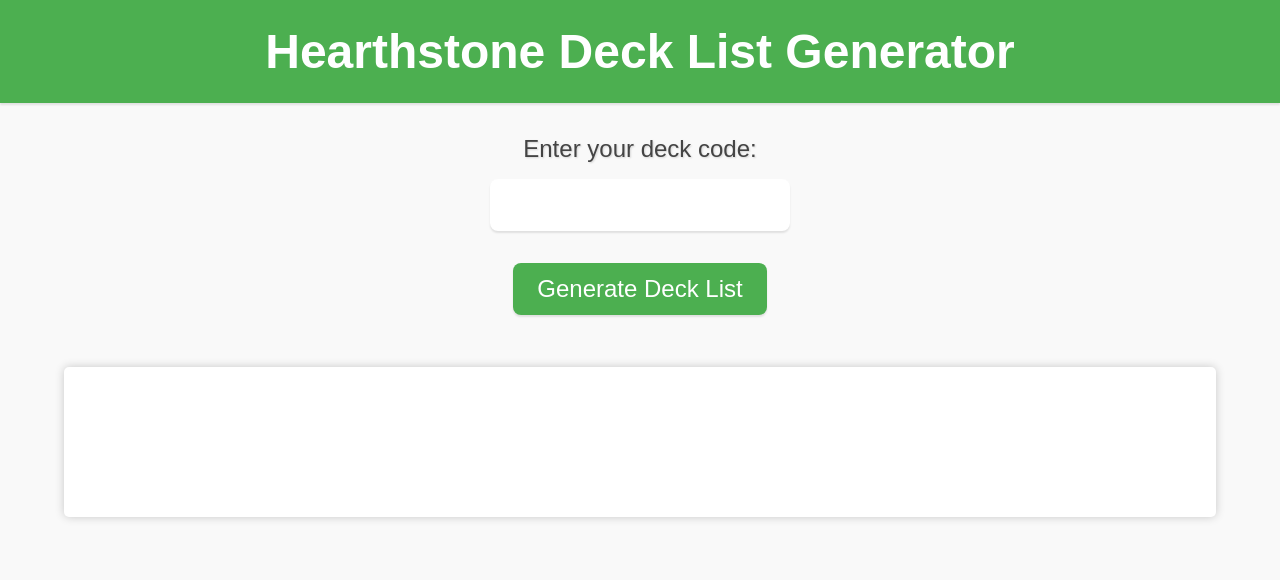
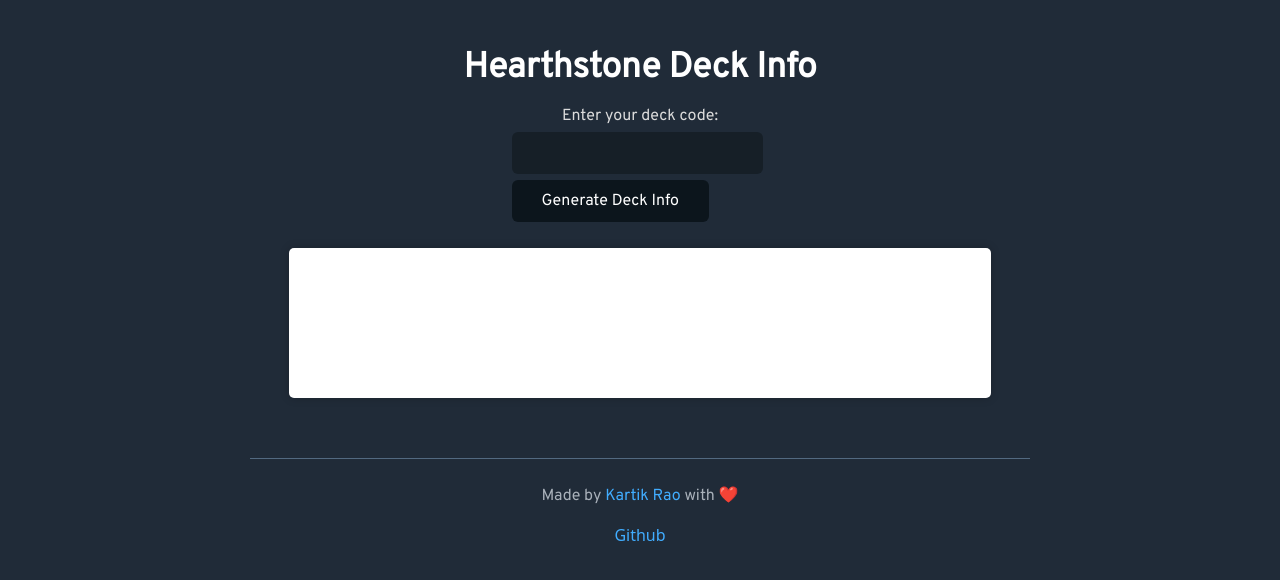
Before and after one commit to kr40/hsdeckgen, a plain HTML site: page index.html in a window 1280 px wide. Drawn offline with nearby package versions, Linux system fonts and the light colour scheme.

Commit message:
Changed styles

```diff
--- a/app.js
+++ b/app.js
@@ -75,6 +75,8 @@
 		.catch((error) => {
 			deckList.textContent = 'Error: Failed to fetch deck data.';
 		});
+
+	document.getElementById('deck-code').value = '';
 }
 
 function getDustCost(rarity) {
--- a/index.html
+++ b/index.html
@@ -1,19 +1,43 @@
 <!DOCTYPE html>
 <html lang="en">
 	<head>
+		<!-- Meta Tags -->
 		<meta charset="UTF-8" />
 		<meta name="viewport" content="width=device-width, initial-scale=1.0" />
-		<title>Hearthstone Deck List</title>
-		<link rel="stylesheet" href="style.css" />
+
+		<!-- Other Links -->
+		<link rel="icon" type="image/svg+xml" href="/favicon.svg" />
+
+		<!-- CSS Reset -->
+		<link href="https://unpkg.com/sanitize.css" rel="stylesheet" />
+		<link href="https://unpkg.com/sanitize.css/forms.css" rel="stylesheet" />
+		<link href="https://unpkg.com/sanitize.css/assets.css" rel="stylesheet" />
+		<link href="https://unpkg.com/sanitize.css/typography.css" rel="stylesheet" />
+		<link href="https://unpkg.com/sanitize.css/reduce-motion.css" rel="stylesheet" />
+
+		<!-- Water.css (Class-less Framework) -->
+		<link rel="stylesheet" href="https://cdn.jsdelivr.net/npm/water.css@2/out/dark.css" />
+
+		<!-- Your Styles -->
+		<link rel="stylesheet" href="/style.css" />
 	</head>
 	<body>
-		<h1>Hearthstone Deck List Generator</h1>
-		<form>
-			<label for="deck-code">Enter your deck code:</label>
-			<input type="text" id="deck-code" name="deck-code" required />
-			<button type="submit">Generate Deck List</button>
-		</form>
-		<div id="deck-list"></div>
+		<header>
+			<h1>Hearthstone Deck Info</h1>
+		</header>
+		<main class="container">
+			<form>
+				<label for="deck-code">Enter your deck code:</label>
+				<input type="text" id="deck-code" name="deck-code" required />
+				<button type="submit">Generate Deck Info</button>
+			</form>
+			<div id="deck-list"></div>
+			<!-- <button class="copyDeckCode" onclick="copyDeckCode()">Copy Deck Code</button> -->
+		</main>
+		<footer>
+			<p>Made by <a href="https://github.com/kr40" target="_blank">Kartik Rao</a> with ❤️</p>
+			<a href="https://github.com/kr40/hsdeckgen" target="_blank">Github</a>
+		</footer>
 		<script src="https://unpkg.com/deckstrings@2.2.1/dist/browser.js"></script>
 		<script src="app.js"></script>
 	</body>
--- a/style.css
+++ b/style.css
@@ -1,88 +1,46 @@
-:root {
-	--primary-color: #4caf50;
-	--secondary-color: #81c784;
-	--background-color: #f9f9f9;
-	--text-color: #444;
-	--text-shadow: 1px 1px 2px rgba(0, 0, 0, 0.15);
-	--box-shadow: 0px 2px 2px rgba(0, 0, 0, 0.1);
+/** Imports  */
+
+@import url('https://fonts.googleapis.com/css?family=Overpass');
+@import url('https://fonts.googleapis.com/css?family=Roboto');
+
+/** Your styles go here */
+
+h1 {
+	font-family: Overpass, monospace;
+	text-align: center;
 }
 
-*,
-::before,
-::after {
-	box-sizing: border-box;
-	margin: 0;
-	padding: 0;
+p {
+	font-family: Overpass, monospace;
 }
 
-body {
-	display: flex;
-	flex-direction: column;
-	min-height: 100vh;
-	background-color: var(--background-color);
-	font-family: Arial, sans-serif;
-	font-size: 16px;
+label {
+	font-family: Overpass, monospace;
+	display: block;
+	text-align: center;
 }
 
-h1 {
-	background-color: var(--primary-color);
-	color: white;
-	font-size: 48px;
-	font-weight: bold;
-	margin-bottom: 32px;
-	padding: 24px;
-	text-align: center;
-	box-shadow: var(--box-shadow);
+button {
+	font-family: Overpass, monospace;
 }
 
-form {
+.container {
 	display: flex;
 	flex-direction: column;
 	align-items: center;
-	margin-bottom: 32px;
+	justify-content: center;
 }
 
-label {
-	font-size: 24px;
-	margin-bottom: 16px;
-	text-align: center;
-	color: var(--text-color);
-	text-shadow: var(--text-shadow);
+header {
+	display: flex;
+	flex-direction: column;
+	align-items: center;
+	justify-content: center;
 }
 
-input[type='text'] {
-	font-size: 24px;
-	width: 300px;
-	padding: 12px;
-	margin-bottom: 16px;
-	border: none;
-	border-radius: 8px;
-	background-color: #fff;
-	box-shadow: var(--box-shadow);
-	transition: all 0.3s ease;
-}
-
-input[type='text']:focus {
-	outline: none;
-	background-color: #f0f0f0;
-	box-shadow: 0px 4px 8px rgba(0, 0, 0, 0.1);
-}
-
-button[type='submit'] {
-	font-size: 24px;
-	padding: 12px 24px;
-	margin-top: 16px;
-	color: white;
-	background-color: var(--primary-color);
-	border: none;
-	border-radius: 8px;
-	cursor: pointer;
-	box-shadow: var(--box-shadow);
-	transition: background-color 0.3s ease;
-}
-
-button[type='submit']:hover {
-	background-color: var(--secondary-color);
+footer {
+	margin-top: 150px;
+	text-align: center;
 }
 
 #deck-list {
@@ -91,9 +49,9 @@
 	width: 90%;
 	min-height: 150px;
 	background-color: #fff;
-	color: var(--text-color);
+	color: #000;
 	font-size: 16px;
-	font-family: sans-serif;
+	font-family: Roboto;
 	border-radius: 5px;
 	box-shadow: 0 0 10px rgba(0, 0, 0, 0.2);
 	white-space: pre-wrap;
@@ -104,20 +62,3 @@
 	text-align: left;
 	word-wrap: break-word;
 }
-
-#deck-list .card {
-	background-color: #f2f2f2;
-	border: 1px solid #ccc;
-	padding: 10px;
-	margin-bottom: 10px;
-}
-
-#deck-list .card-name {
-	font-weight: bold;
-}
-
-#deck-list .card-count {
-	float: right;
-	color: #777;
-	font-weight: bold;
-}
```
